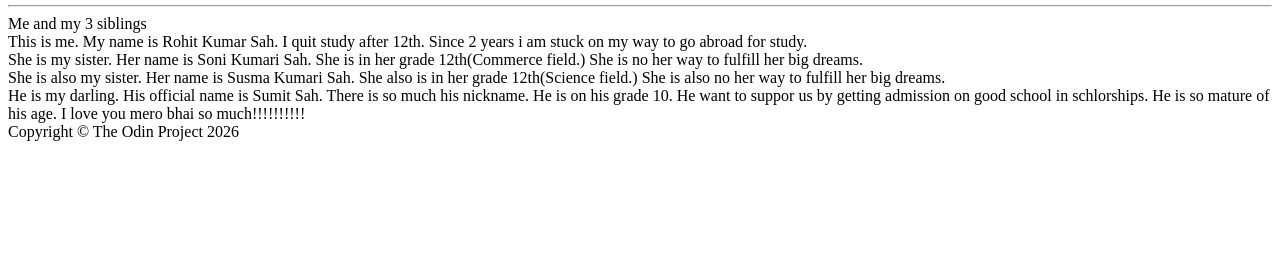
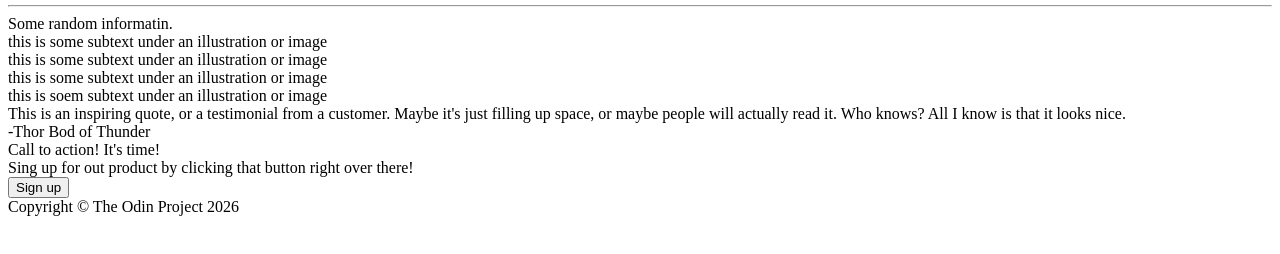
Before and after one commit to rohitsahcodes/odin-foundation-html-css-project2, a plain HTML site: page index.html in a window 1280 px wide. Shown: the part 190-444 px from the top of the page. Drawn offline with Linux system fonts and the light colour scheme.

Commit message:
I think Html completed for now and let's add CSS

```diff
--- a/index.html
+++ b/index.html
@@ -29,32 +29,39 @@
     </div><hr>
 
     <div class="info">
-        <div class="info-title">Me and my 3 siblings</div>
+        <div class="info-title">Some random informatin.</div>
         <div class="info-cards">
             <div class="card">
                 <div class="card-image"></div>
-                <div class="card-text">This is me. My name is Rohit Kumar Sah. I quit study after 12th. Since 2 years i am stuck on my way to go abroad for study.</div>
+                <div class="card-text">this is some subtext under an illustration or image</div>
             </div>
             <div class="card">
                 <div class="card-image"></div>
-                <div class="card-text">She is my sister. Her name is Soni Kumari Sah. She is in her grade 12th(Commerce field.) She is no her way to fulfill her big dreams.</div>
+                <div class="card-text">this is some subtext under an illustration or image</div>
             </div>
             <div class="card">
                 <div class="card-image"></div>
-                <div class="card-text">She is also my sister. Her name is Susma Kumari Sah. She also is in her grade 12th(Science field.) She is also no her way to fulfill her big dreams.</div>
+                <div class="card-text">this is some subtext under an illustration or image</div>
             </div>
             <div class="card">
                 <div class="card-image"></div>
-                <div class="card-text">He is my darling. His official name is Sumit Sah. There is so much his nickname. He is on his grade 10. He want to suppor us by getting admission on good school in schlorships. He is so mature of his age. I love you mero bhai so much!!!!!!!!!!</div>
+                <div class="card-text">this is soem subtext under an illustration or image</div>
             </div>
         </div>
     </div>
 
     <div class="quote">
-        <div class="quote-text"></div>
-        <div class="quote-author"></div>
+        <div class="quote-text">This is an inspiring quote, or a testimonial from a customer. Maybe it's just filling up space, or maybe people will actually read it. Who knows? All I know is that it looks nice.</div>
+        <div class="quote-author">-Thor Bod of Thunder</div>
     </div>
-
+    <div class="cta-box">
+        <div class="cta-text">
+            <div>Call to action! It's time!
+            </div>
+            <div>Sing up for out product by clicking that button right over there!</div>
+        </div>
+        <button class="cta-button">Sign up</button>
+    </div>
     <footer>Copyright &copy; The Odin Project 2026</footer>
 
 </body>
```
